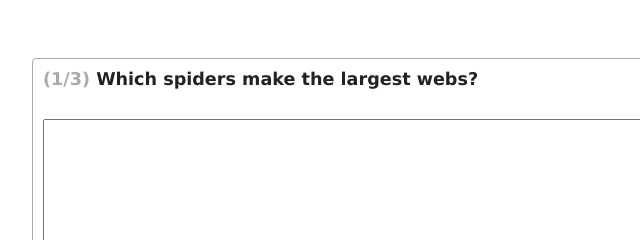
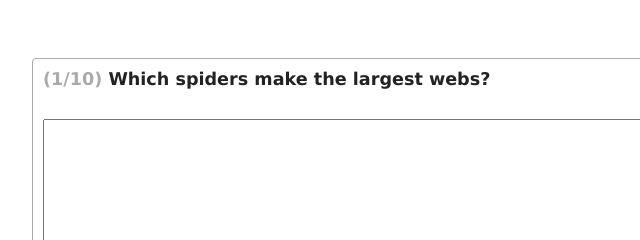
Before and after one commit to drogobetski/SurveySpider, a plain HTML site: page index.html in a window 1280 px wide. Shown: the top 240 px of the page, 207-847 px from the left. Drawn offline with Linux system fonts and the light colour scheme.

Commit message:
more sample questions

```diff
--- a/index.html
+++ b/index.html
@@ -49,7 +49,33 @@ $(function() {
                   "Daddy long legs"] },
 
    { "type" : "TRUE_FALSE",
-     "question" : "Some spiders have wings" } ];
+     "question" : "Some spiders have wings" },
+
+   { "type" : "ESSAY",
+     "question" : "How do spiders differ from insects?" },
+
+   { "type" : "ESSAY",
+     "question" : "How many kinds of spiders are there?" },
+
+   { "type" : "TRUE_FALSE",
+     "question" : "Spider web can contain static electricity" },
+
+   { "type" : "MULTIPLE_CHOICE",
+     "question" : "How many eyes do spiders usually have?",
+     "answers": ["4", "6", "8", "12"] },
+
+   { "type" : "MULTIPLE_CHOICE",
+     "question" : "How do jumping spiders 'jump' without muscles?",
+     "answers" : [ "Rapidly extending silk",
+                   "Flying on air currents with silk",
+                   "Internal hydraulic system",
+                   "They are the only species of spider with muscles" ] },
+
+   { "type" : "ESSAY",
+     "question" : "How do spiders breathe?" },
+
+   { "type" : "ESSAY",
+     "question" : "What is spider silk made of?" } ];
 
   // (3) add survey items by usign addItems() or addItem()
   app.addItems(surveyJSON);
--- a/jsapp/SurveyController.js
+++ b/jsapp/SurveyController.js
@@ -53,7 +53,6 @@ var SurveyAppController = Backbone.Router.extend({
     // check and set
     if (typeof ans != 'undefined' && ans !== "" && ans !== -1) {
       this.setAnswer(ans);
-      console.log("setCurrentAnswer: " + ans);
     }
   },
 
--- a/jsapp/SurveyView.js
+++ b/jsapp/SurveyView.js
@@ -143,8 +143,6 @@ var SurveyAppView = Backbone.View.extend({
 
 
   render : function() {
-    console.log("SurveyAppView.render()");
-
     var template = '<div class="item"></div>';
 
     var context = this.model.toJSON();
```
